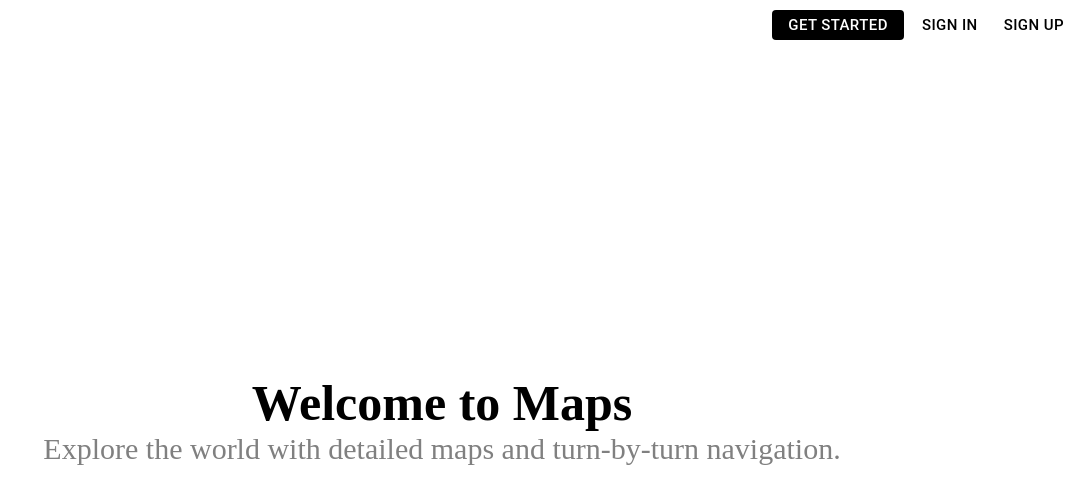
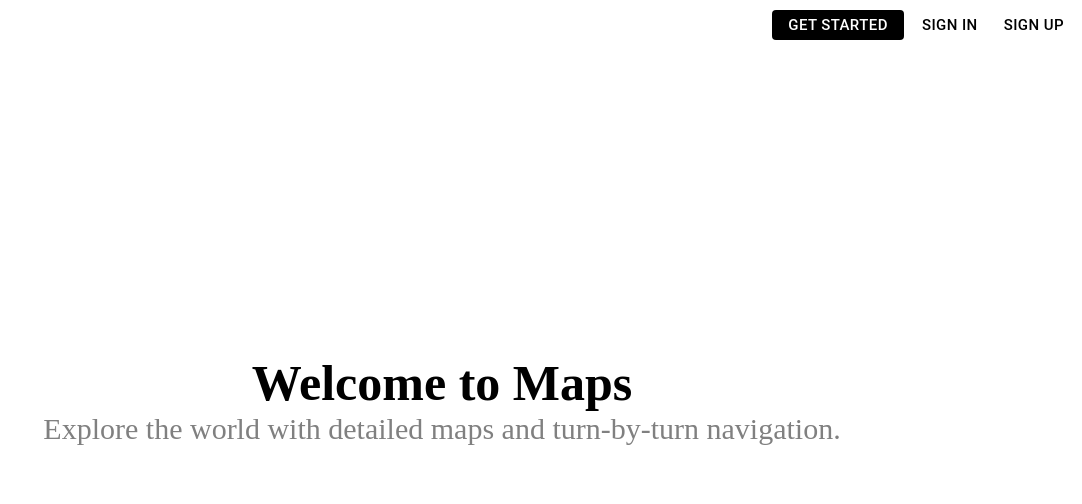
Before and after one commit to neverwanalive/Modsen, a React (Create React App) app: page / in a window 1280 px wide. Shown: the top 504 px of the page, without its empty margins (198-1280 px from the left). Built offline with nearby package versions, Linux system fonts and the light colour scheme; no server answers.

Commit message:
bug/home-layout

```diff
--- a/src/pages/Home/Home.styles.ts
+++ b/src/pages/Home/Home.styles.ts
@@ -11,7 +11,7 @@ export const Header = styled.div`
   width: 100vw;
   background-color: white;
   height: 5%;
-
+  position: absolute;
   @keyframes myAnim {
     0% {
       opacity: 0;
@@ -43,7 +43,7 @@ export const Container = styled.div`
   justify-content: center;
   align-items: center;
   flex-direction: column;
-  height: 95%;
+  height: 100%;
 `;
 
 export const Title = styled.div`
```
